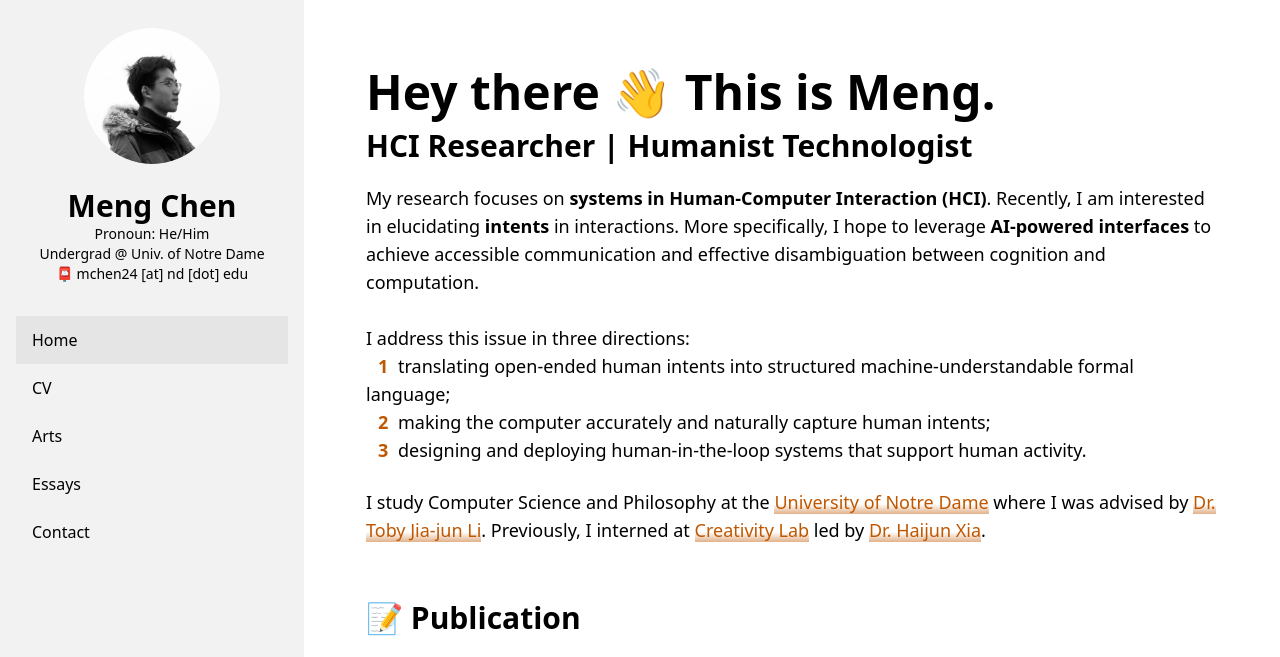
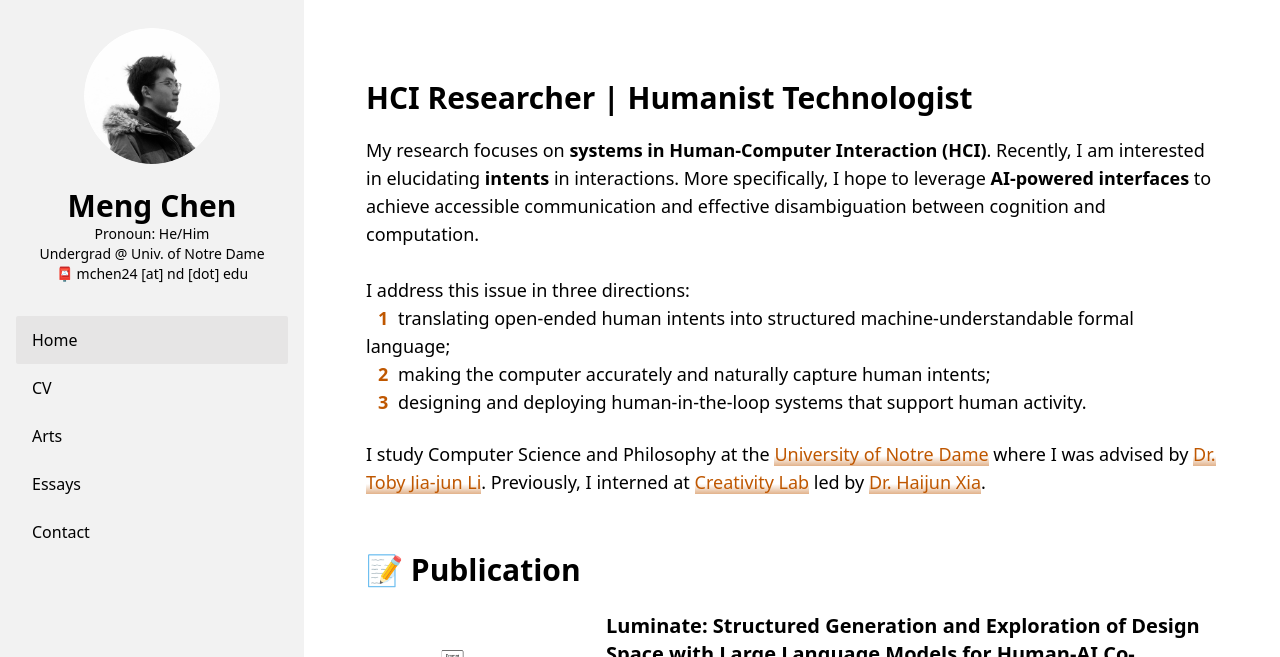
Before and after one commit to Casardo-Chen/casardo-chen.github.io, an Astro site: page / in a window 1280 px wide. Shown: the top 657 px of the page. Built offline with nearby package versions, Linux system fonts and the light colour scheme; Astro itself is replaced by a stand-in of ours.

Commit message:
Update index.astro

```diff
--- a/src/pages/index.astro
+++ b/src/pages/index.astro
@@ -12,7 +12,7 @@ const last_posts = posts.slice(0, 3);
 <BaseLayout sideBarActiveItemID="home">
   <div class="pb-12 mt-5">
     <div class="text-xl py-1"></div>
-    <div class="text-5xl font-bold">Hey there 👋 This is Meng.</div>
+    <!-- <div class="text-5xl font-bold">Hey there 👋 This is Meng.</div> -->
     <div class="text-3xl py-3 font-bold">
       HCI Researcher | Humanist Technologist
       <!-- <Tooltip>
```
